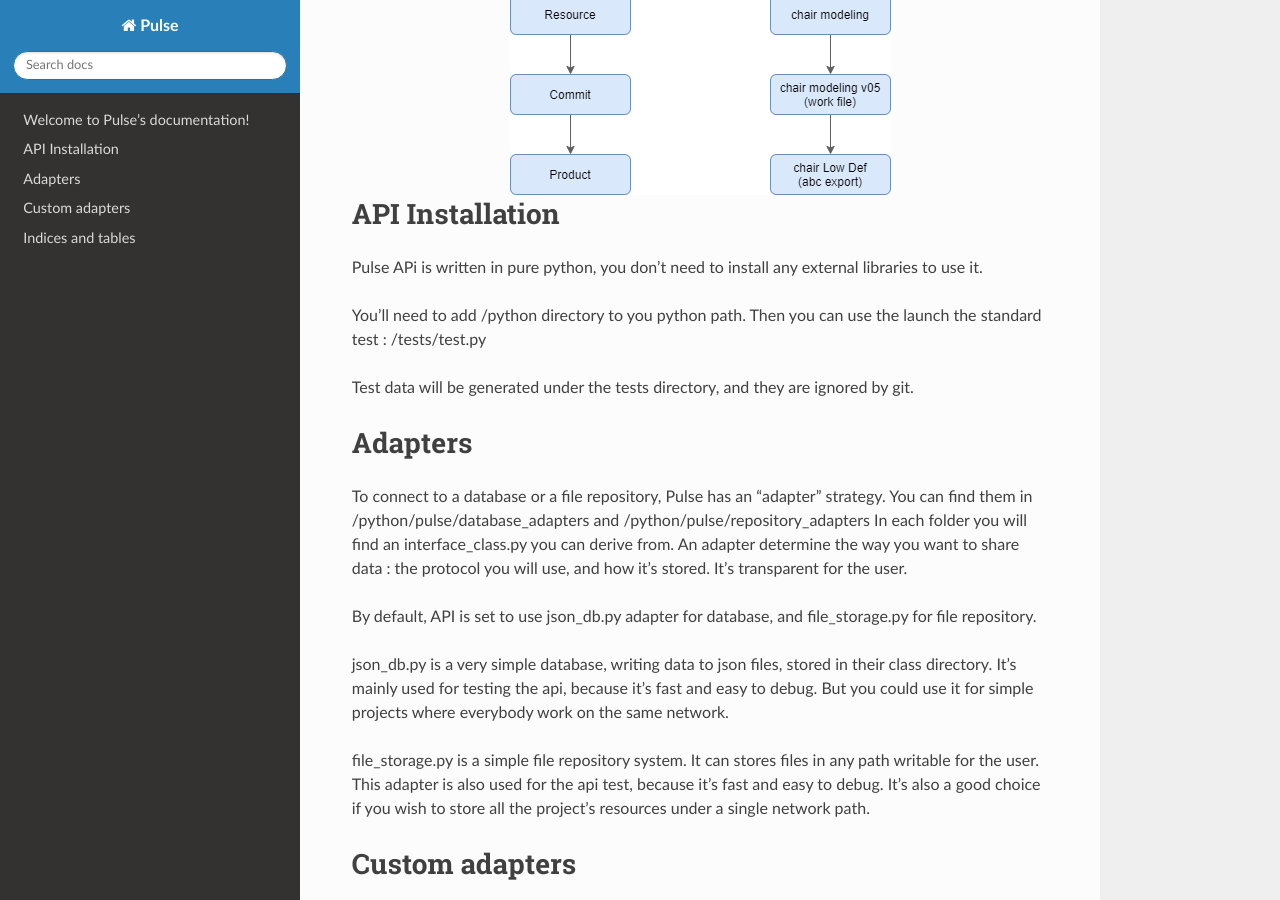
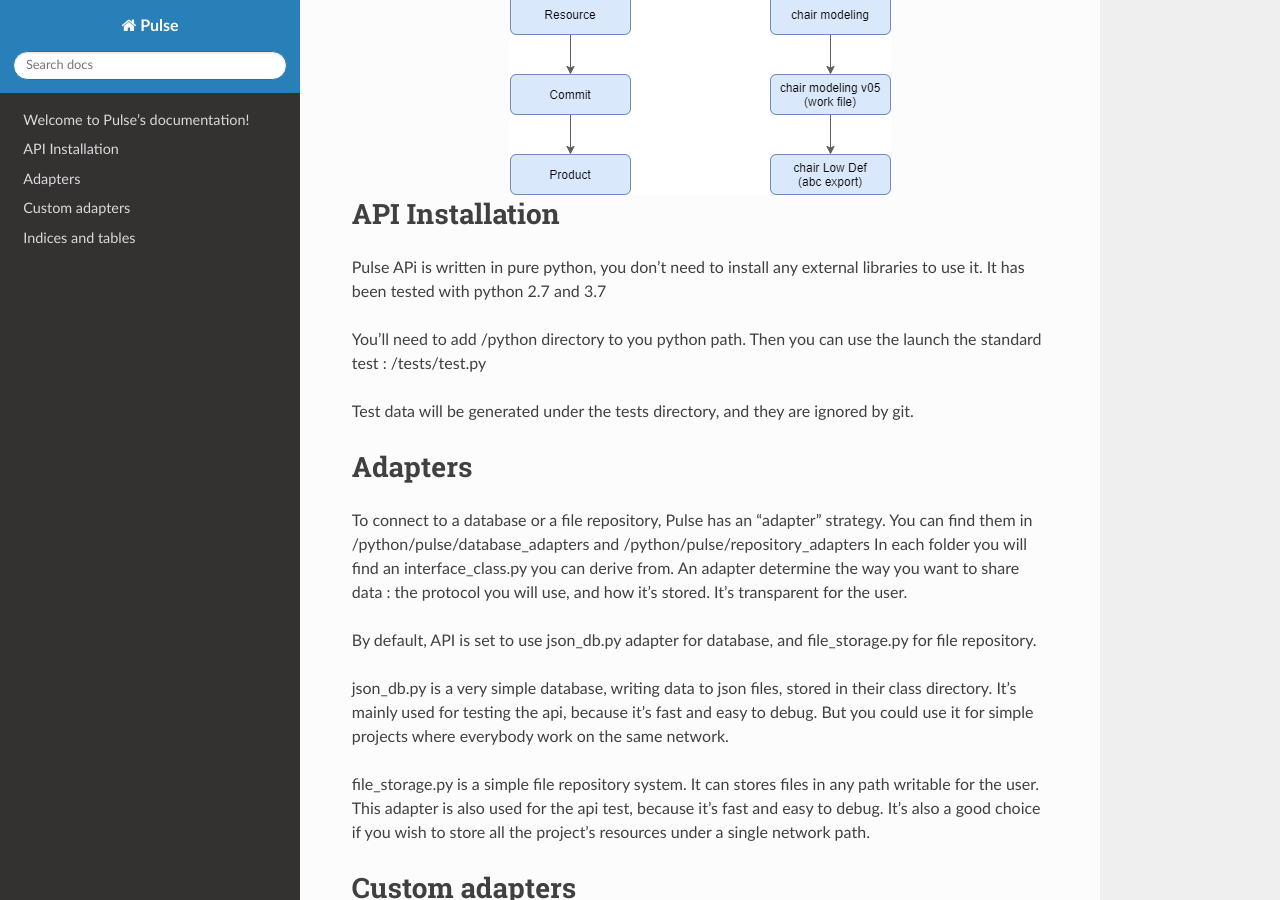
Before and after one commit to dddjef/pulse, a Sphinx documentation site: the page built from docs/index.rst, in a window 1280 px wide and 900 px high, scrolled down 542 px. Built offline with Sphinx 7.4.7 and the Read the Docs theme 2.0.0, drawn with Linux system fonts in a browser that asks for light colours.

Commit message:
updated doc

```diff
--- a/docs/index.rst
+++ b/docs/index.rst
@@ -23,6 +23,7 @@ Here are concepts manipulated by Pulse with some examples.
 API Installation
 =================================
 Pulse APi is written in pure python, you don't need to install any external libraries to use it.
+It has been tested with python 2.7 and 3.7
 
 You'll need to add /python directory to you python path. Then you can use the launch the standard test :
 /tests/test.py
```
